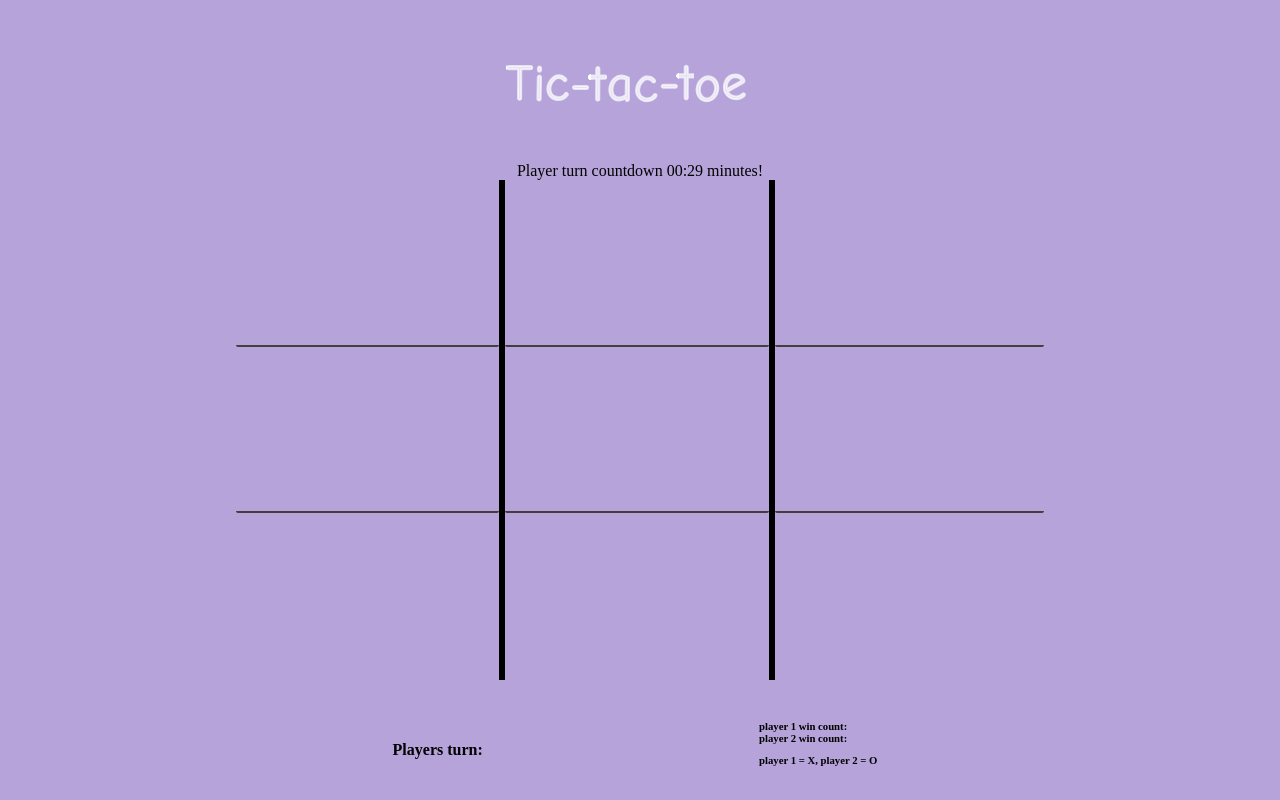
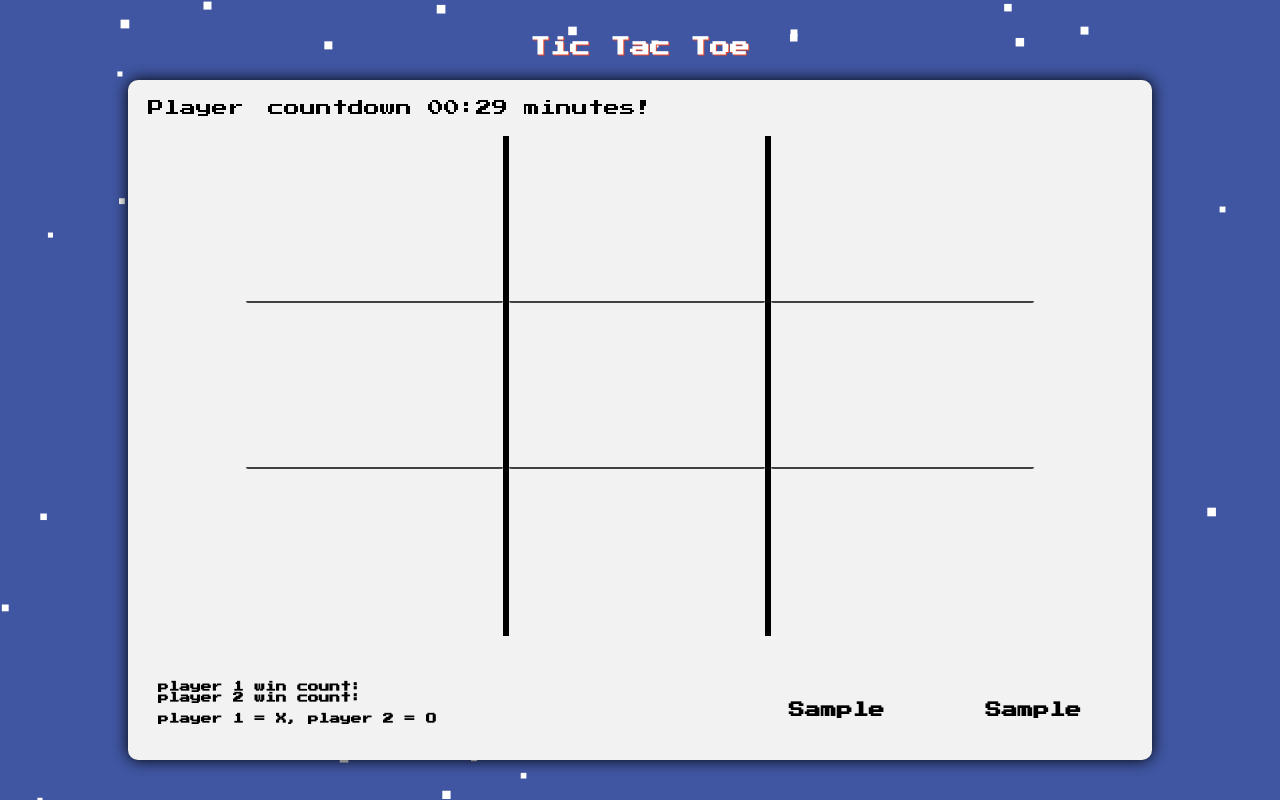
Before and after one commit to A-Marotta/TicTacToe, a plain HTML site: page index.html in a window 1280 px wide. Both pictures are taken after typing "Sample", "Sample" into the empty fields and a click on the button "Submit". Drawn offline with Linux system fonts and the light colour scheme.

Commit message:
background and styling added

```diff
--- a/css/style.css
+++ b/css/style.css
@@ -1,10 +1,38 @@
 * {
     box-sizing: border-box;
-    /* border: 2px solid red; */
+}
+
+body, html {
+    overflow:hidden;
+}
+
+header {
+    padding-top: 10px;
+    width: 100%;
+    display: flex;
+    justify-content: space-around;
+    position: fixed;
+    top: 0;
+    font-size: 40px;
+    color: white;
+    text-shadow: 4px 4px #EF4423;
+}
+
+.class-in-main-screen {
+    width: 100%;
+    display: flex;
+    justify-content: space-around;
+    position: fixed;
+    top: 0;
+    font-size: 20px;
+    color: white;
+    text-shadow: 1px 1px #EF4423;
 }
 
 body {
-    background-color: #b5a3da;
+    margin: 0;
+    background-color: #4056a2;
+    font-family: 'Press Start 2P', cursive;
 }
 
 input[type=text], select {
@@ -17,9 +45,10 @@ input[type=text], select {
     box-sizing: border-box;
 }
 
-input[type=submit] {
+button[type=button] {
+    font-family: 'Press Start 2P', cursive;
     width: 100%;
-    background-color: #5265e8;
+    background-color: #000000;
     color: white;
     padding: 14px 20px;
     margin: 8px 0;
@@ -28,8 +57,8 @@ input[type=submit] {
     cursor: pointer;
 }
 
-input[type=submit]:hover {
-    background-color: #000000;
+button[type=button]:hover {
+    background-color: #ff0000;
 }
 
 .user-options {
@@ -41,28 +70,54 @@ input[type=submit]:hover {
     position: fixed;
     top: 50%;
     left: 50%;
+    box-shadow: 0 0 15px;
     transform: translate(-50%, -50%);
 }
 
 .user-options > h2 {
     margin-top: 0;
+    letter-spacing: 3px;
+    font-size: 18px;
+    padding-bottom: 24px;
+    text-shadow: 1px 1px #EF4423;
+}
+
+.user-options > label {
+    margin-top: 0;
+    letter-spacing: 3px;
+    text-shadow: 2px 2px #FFFFFF;
 }
 
 form {
     text-align: left;
 }
 
+.countdown {
+    text-align: left;
+    padding-bottom: 20px;
+    display: none;
+}
+
 .main {
+    visibility: hidden;
     margin: 0 auto;
     width: 80%;
-    height: 100px;
     text-align: center;
+    border-radius: 10px;
+    background-color: #f2f2f2;
+    padding: 20px;
+    margin-bottom: 50px;
+    z-index: 2;
+    position: fixed;
+    top: 10%;
+    left: 10%;
+    box-shadow: 0 0 15px;
 }
 
 .player-title {
     width: 100%;
     display: inline-flex;
-    justify-content: space-evenly;
+    justify-content: space-between;
 }
 
 .player-title h6 {
@@ -115,11 +170,31 @@ form {
     margin-top: 0;
 }
 
+.current-player {
+    display: inline-flex;
+    justify-content: space-around;
+    align-content: center;
+    width: 40%;
+}
+
 .space {
     padding-top: 10px;
 }
 
-
+@keyframes blink{
+    0%{
+      border-right-color:transparent;
+    }
+    50%{
+      border-right-color:transparent;
+    }
+    51%{
+      border-right-color:#fff;
+    }
+    100%{
+      border-right-color:#fff;
+    }
+  }
 
 @media only screen and (max-width: 600px) {
     .tic-tac-toe img {
--- a/index.html
+++ b/index.html
@@ -6,17 +6,23 @@
     <meta name="viewport" content="width=device-width, initial-scale=1.0">
     <title>Document</title>
     <link rel="stylesheet" href="./css/style.css">
+    <link href="https://fonts.googleapis.com/css?family=Press+Start+2P" rel="stylesheet">
 </head>
 <body>
+    <canvas id="snow"></canvas>
+
+        <header>
+            <h4>Tic Tac Toe</h4>
+        </header>
 
         <div class="user-options">
             <h2>Please enter your game options:</h2>
 
             <label for="p1-name">Player 1 name</label>
-          <input type="text" id="p1-name" name="p1-name" placeholder="Your name..">
+            <input type="text" id="p1-name" name="p1-name" placeholder="Player 1 name...">
 
             <label for="p2-name">Player 2 name</label>
-          <input type="text" id="p2-name" name="p2-name" placeholder="Your last name..">
+            <input type="text" id="p2-name" name="p2-name" placeholder="Player 2 name...">
 
             <label for="countdown">Countdown timer</label>
             <select id="timer" name="timer">
@@ -31,11 +37,7 @@
 
     <div class="main">
 
-        <canvas>
-            <div class="txtStyle">STROKE-ON CANVAS</div>
-        </canvas>
-
-        <div>Player turn countdown <span id="time">xx</span> minutes!</div>
+        <div class="countdown">Player<span class="player-turn"></span> countdown <span id="time">xx</span> minutes!</div>
 
         <div class="tic-tac-toe">
             <div class="col-one">
@@ -58,18 +60,19 @@
         </div>
 
         <div class="player-title">
-            <h4>Players turn: <span class="player-turn"></span></h4>
             <div class="stats">
                 <h6>player 1 win count: <span class='p1-score'></span></h6>
                 <h6>player 2 win count: <span class='p2-score'></span></h6>
                 <h6 class="space">player 1 = X, player 2 = O </h6>
             </div>
+            <div class="current-player">
+                <h4><span class="player1-user"></span></h4>
+                <h4><span class="player2-user"></span></h4>
+            </div>
         </div>
     </div>
 
-
-
-    <script src="./js/animate.js"></script>
+    <script src="./js/snowBackground.js"></script>
     <script src="./js/objects.js"></script>
     <script src="./js/app.js"></script>
 </body>
--- a/js/animate.js
+++ /dev/null
@@ -1,24 +0,0 @@
-var ctx = document.querySelector("canvas").getContext("2d"),
-    dashLen = 220, dashOffset = dashLen, speed = 20,
-    txt = "STROKE-ON Tic-tac-toe", x = 0, i = 0;
-
-ctx.font = "50px Comic Sans MS, cursive, TSCu_Comic, sans-serif";
-ctx.lineWidth = 2; ctx.lineJoin = "round"; ctx.globalAlpha = 2/3;
-ctx.strokeStyle = ctx.fillStyle = "#FFFFFF";
-
-(function loop() {
-  ctx.clearRect(x, 0, 60, 150);
-  ctx.setLineDash([dashLen - dashOffset, dashOffset - speed]); // create a long dash mask
-  dashOffset -= speed;                                         // reduce dash length
-  ctx.strokeText(txt[i], x, 90);                               // stroke letter
-
-  if (dashOffset > 0) requestAnimationFrame(loop);             // animate
-  else {
-    ctx.fillText(txt[i], x, 90);                               // fill final letter
-    dashOffset = dashLen;                                      // prep next char
-    x += ctx.measureText(txt[i++]).width + ctx.lineWidth * Math.random();
-    ctx.setTransform(1, 0, 0, 1, 0, 3 * Math.random());        // random y-delta
-    ctx.rotate(Math.random() * 0.005);                         // random rotation
-    if (i < txt.length) requestAnimationFrame(loop);
-  }
-})();
--- a/js/app.js
+++ b/js/app.js
@@ -74,14 +74,18 @@ function checkWin() {
         console.log(`Game over player ${player} wins`);
 
         if (player === '1') {
+            player = player1.playerName;
             player1.winCounter++;
         } else {
+            player = player2.playerName;
             player2.winCounter++;
         }
 
         for ( var i = 0; i < gameTemplate.length; i++) {
             gameTemplate[i].style.pointerEvents = 'none';
         }
+
+        startTimer(0);
 
         alert(`Player ${player} has won!!`);
 
@@ -96,9 +100,11 @@ function updatePlayer(player){
     var displayPlayerTurn = document.querySelector('.player-turn');
 
     if (player === 0){
-        displayPlayerTurn.textContent = 'Player 1';
+        displayPlayerTurn.textContent = player1.playerName;
+
     } else {
-        displayPlayerTurn.textContent = 'Player 2';
+        displayPlayerTurn.textContent = player2.playerName;
+
     }
 }
 
@@ -157,12 +163,10 @@ function updateBoard(event, player) {
 
 // Handles the click event - checks which players turn it is, displays if game is over
 function handleClick(event) {
-    var selectedGrid = event.target;
+    // var selectedGrid = event.target;
     var turn = checkPlayerTurn()
     var player = null;
     gameCounter++;
-
-
 
     if (turn) {
         var img = document.createElement("IMG");
@@ -199,8 +203,14 @@ function checkPlayerTurn(){
 }
 
 // Function for the timer countdown
-function startTimer(duration, display) {
+function startTimer(duration) {
+    var display = document.querySelector('#time');
     var timer = duration, minutes, seconds;
+
+    if (duration === 0) {
+        countdownDisplay.style.display = 'none';
+    }
+
     setInterval(function () {
         minutes = parseInt(timer / 60, 10);
         seconds = parseInt(timer % 60, 10);
@@ -221,16 +231,24 @@ function setPlayerOptions() {
     var player1Name = document.querySelector('#p1-name');
     var player2Name = document.querySelector('#p2-name');
     var gameOptionForm = document.querySelector('.user-options');
+    var mainScreen = document.querySelector('.main').style.visibility = 'visible';
+    var headerDecrease = document.querySelector('header').classList.add('class-in-main-screen');
 
     player1.playerName = player1Name.value;
     player2.playerName = player2Name.value;
 
+    var displayHover1 = document.querySelector('.player1-user');
+    var displayHover2 = document.querySelector('.player2-user');
+    displayHover1.textContent = player1.playerName;
+    displayHover2.textContent = player2.playerName;
+
     var timer = document.querySelector('#timer').value;
-    var display = document.querySelector('#time');
 
-    startTimer(timer, display);
+    startTimer(timer);
 
     gameOptionForm.style.display = 'none';
+    countdownDisplay.style.display = 'block';
+
 
 }
 
--- a/js/objects.js
+++ b/js/objects.js
@@ -44,4 +44,6 @@ var player2WinCount = document.querySelector('.p2-score');
 player1WinCount.innerHTML = localStorage.getItem(1);
 player2WinCount.innerHTML = localStorage.getItem(2);
 
+var countdownDisplay = document.querySelector('.countdown');
+
 var userOptionBtn = document.querySelector('.submit-useroption');
--- /dev/null
+++ b/js/snowBackground.js
@@ -0,0 +1,65 @@
+var Snow = {
+  el: "#snow",
+  density: 10000, // higher = fewer bits
+  maxHSpeed: 5, // How much do you want them to move horizontally
+  minFallSpeed: 2,
+  canvas: null,
+  ctx: null,
+  particles: [],
+  colors: [],
+  mp: 1,
+  quit: false,
+  init(){
+    this.canvas = document.querySelector(this.el);
+    this.ctx = this.canvas.getContext("2d");
+    this.reset();
+    requestAnimationFrame(this.render.bind(this));
+    window.addEventListener("resize", this.reset.bind(this));
+  },
+  reset(){
+    this.w = window.innerWidth;
+    this.h = window.innerHeight;
+    this.canvas.width = this.w;
+    this.canvas.height = this.h;
+    this.particles = [];
+    this.mp = Math.ceil(this.w * this.h / this.density);
+    for(var i = 0; i < this.mp; i++)
+    {
+      var size = Math.random()*4+5;
+      this.particles.push({
+        x: Math.random()*this.w, //x-coordinate
+        y: Math.random()*this.h, //y-coordinate
+        w: size,
+        h: size,
+        vy: this.minFallSpeed + Math.random(), //density
+        vx:(Math.random()*this.maxHSpeed) - this.maxHSpeed/2,
+        fill: "#ffffff",
+        s: (Math.random() * 0.2) - 0.1
+      });
+    }
+  },
+
+  render(){
+    this.ctx.clearRect(0, 0, this.w, this.h);
+    this.particles.forEach((p,i) => {
+      p.y += p.vy;
+      p.x += p.vx;
+      this.ctx.fillStyle = p.fill;
+      this.ctx.fillRect(p.x, p.y, p.w, p.h);
+      if(p.x > this.w+5 || p.x < -5 || p.y > this.h){
+        p.x = Math.random()*this.w;
+        p.y = -10;
+      }
+    });
+    if(this.quit){
+      return;
+    }
+    requestAnimationFrame(this.render.bind(this));
+  },
+  destroy(){
+    this.quit = true;
+  }
+
+};
+
+var confetti = Snow.init();
```
Lines whose indentation alone changed are shown as unchanged.
